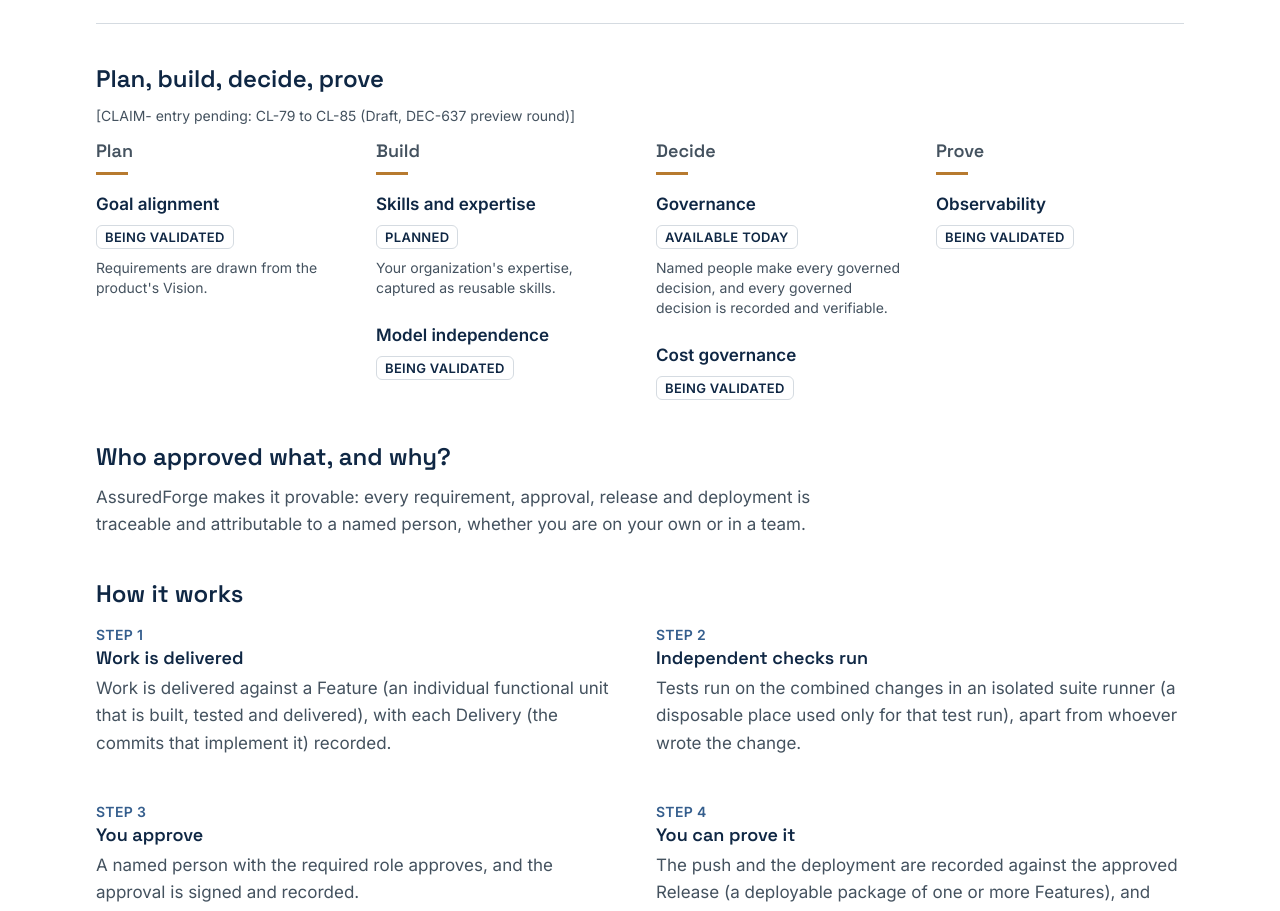
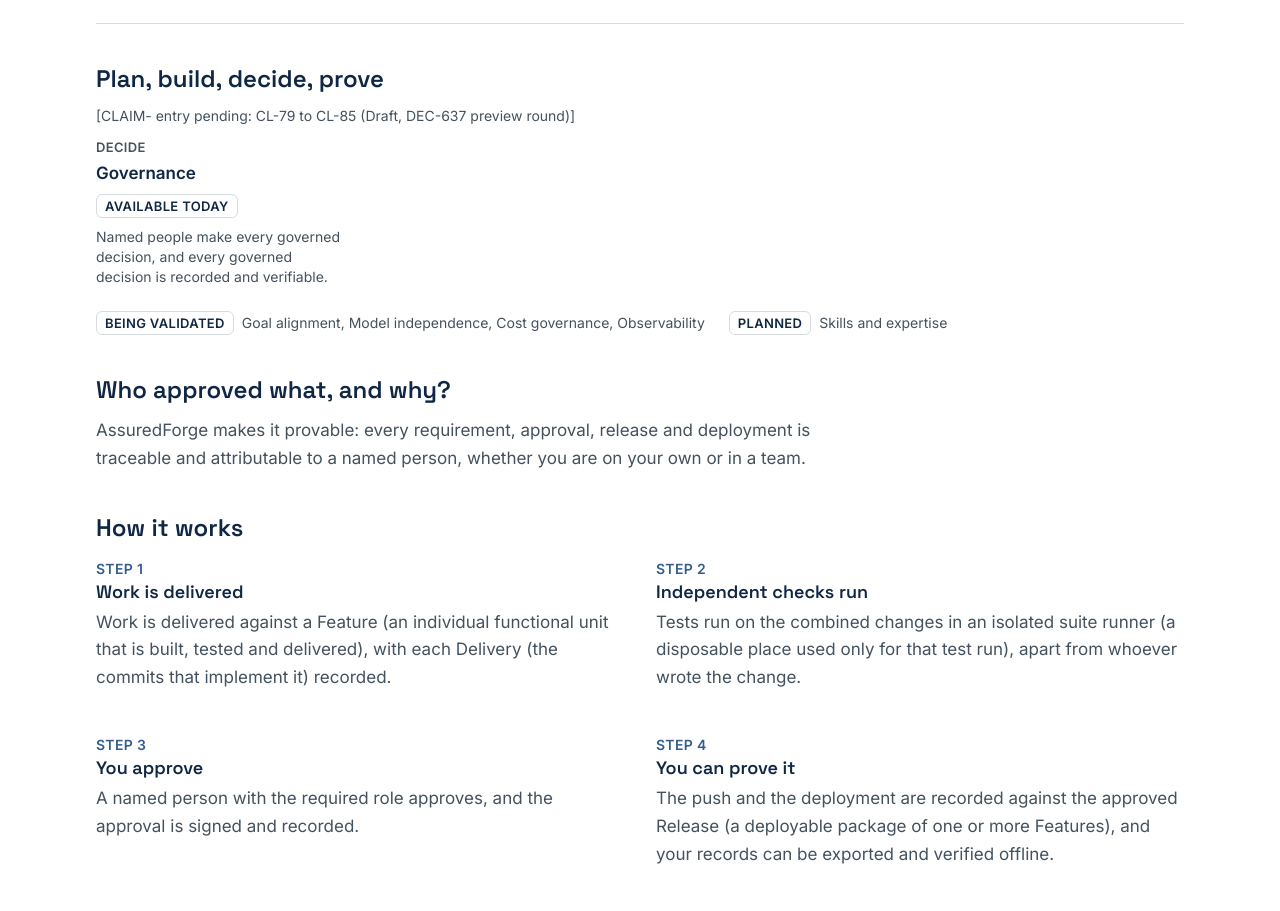
Before and after one commit to burri-us/assuredforge-site, a Next.js app: page / in a window 1280 px wide. Shown: the part 860-1771 px from the top of the page. Built offline with nearby package versions, Linux system fonts and the light colour scheme.

Commit message:
Brand preview: switch off shows only Available-today pillars as cards, the others in one line by state; step title 'Governed build'; checks re-run

```diff
--- a/components/AiWording.tsx
+++ b/components/AiWording.tsx
@@ -38,10 +38,10 @@ export const AI = ON
       modelPath: "The evaluation kit works with your own Anthropic API key. Other model sources appear in Setup only once they are supported for your installed version.",
       // WR-04: how it works, in plain words.
       how: [
-        { t: "Capabilities build", d: "Agent-assisted planning and delivery prepares the work for a Feature, under human governance." }, // CL-40R
+        { t: "Governed build", d: "Agent-assisted planning and delivery prepares the work for a Feature, under human governance." }, // CL-40R
         { t: "Independent tests check", d: "Each agent-built delivery is checked by an independent test suite written from the requirements, which stays fixed across reworks." }, // CL-50
       ],
-      flow: ["Requirement", "Capabilities build", "Independent tests", "Your approval", "Release and proof"],
+      flow: ["Requirement", "Governed build", "Independent tests", "Your approval", "Release and proof"],
       flowAlt: "Five steps in order: a requirement is recorded, agents build the work, independent tests check it, you approve it, and it is released with the proof recorded.",
       demoShot: "Model key, run budget and monthly limit (Setup)",
       installStep: "Create your Tenant, then enter your own model key in Setup. Model execution stays off until an administrator turns it on.",
--- a/pages/index.tsx
+++ b/pages/index.tsx
@@ -78,6 +78,7 @@ export default function Home() {
       <Section title="Plan, build, decide, prove">
         {/* Six pillars (DEC-637; plan §7 (5), (6)): governance as fact; the others with their claims-register state. */}
         <p className="text-sm text-muted">{BRAND.pillarsPending}</p>
+        {AI.available ? (
         <div className="grid gap-8 stack:grid-cols-2 lg:grid-cols-4">
           {PILLAR_GROUPS.map((g) => (
             <div key={g.step}>
@@ -97,6 +98,33 @@ export default function Home() {
             </div>
           ))}
         </div>
+        ) : (
+          <>
+            {/* AI switch off: only "Available today" pillars as full cards (owner, pre-review tweak 1); the others in one compact line
+                with their state labels, so no card appears without a sentence (WR-01 hides CL-81, CL-83, CL-84 while the switch is off). */}
+            <ul className="grid gap-8 stack:grid-cols-2 lg:grid-cols-4">
+              {PILLAR_GROUPS.flatMap((g) => g.pillars.filter((p) => p.state === "today").map((p) => (
+                <li key={p.name}>
+                  <p className="text-label uppercase tracking-wide text-muted">{g.step}</p>
+                  <p className="mt-1 font-semibold text-ink">{p.name}</p>
+                  <p className="mt-1"><Status kind={p.state} /></p>
+                  <p className="mt-2 text-body-sm">{p.text}</p>
+                </li>
+              )))}
+            </ul>
+            <ul className="mt-6 flex flex-wrap gap-x-6 gap-y-3 text-body-sm">
+              {(["validated", "planned"] as const).map((s) => {
+                const names = PILLAR_GROUPS.flatMap((g) => g.pillars).filter((p) => p.state === s).map((p) => p.name);
+                return names.length ? (
+                  <li key={s} className="flex flex-wrap items-center gap-2">
+                    <Status kind={s} />
+                    <span>{names.join(", ")}</span>
+                  </li>
+                ) : null;
+              })}
+            </ul>
+          </>
+        )}
       </Section>
 
       <Section title="Who approved what, and why?">
```
Also changed, not shown: 1 other file (tests, documents, lock files or other folders).
